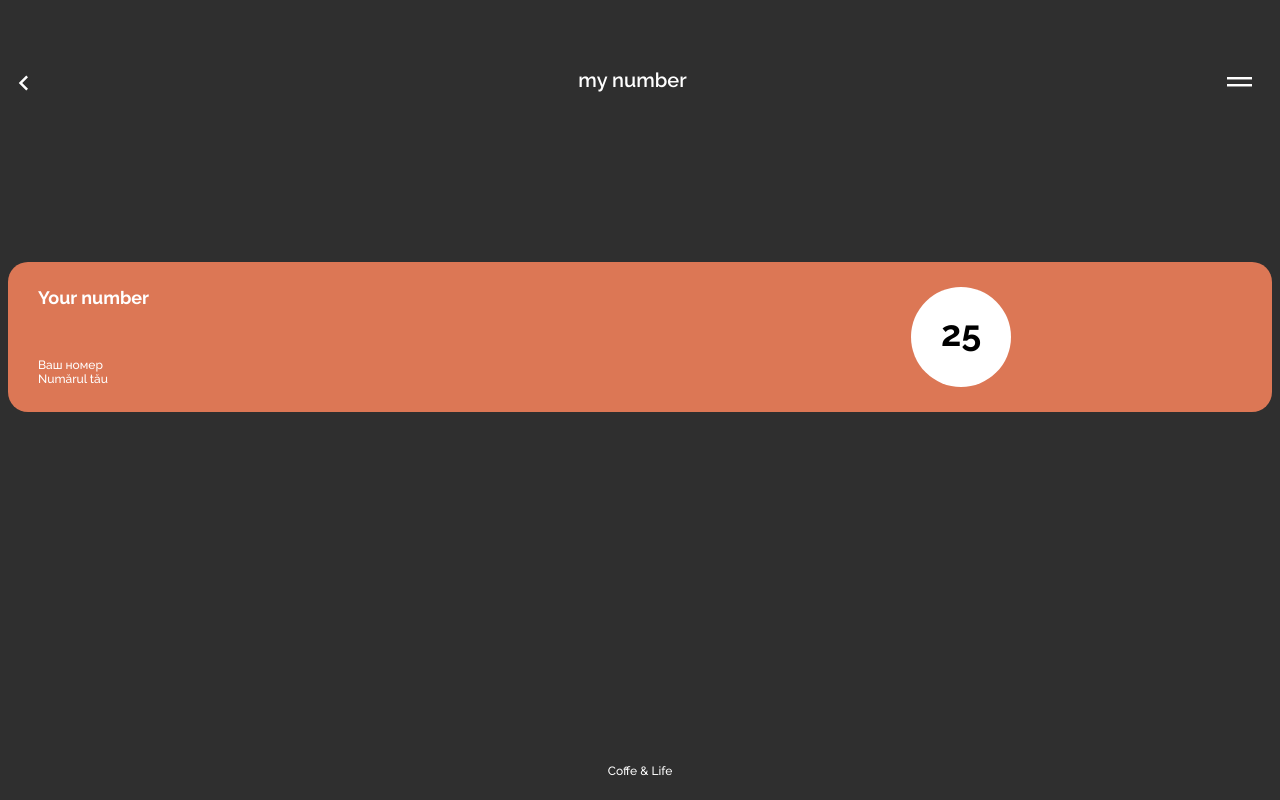
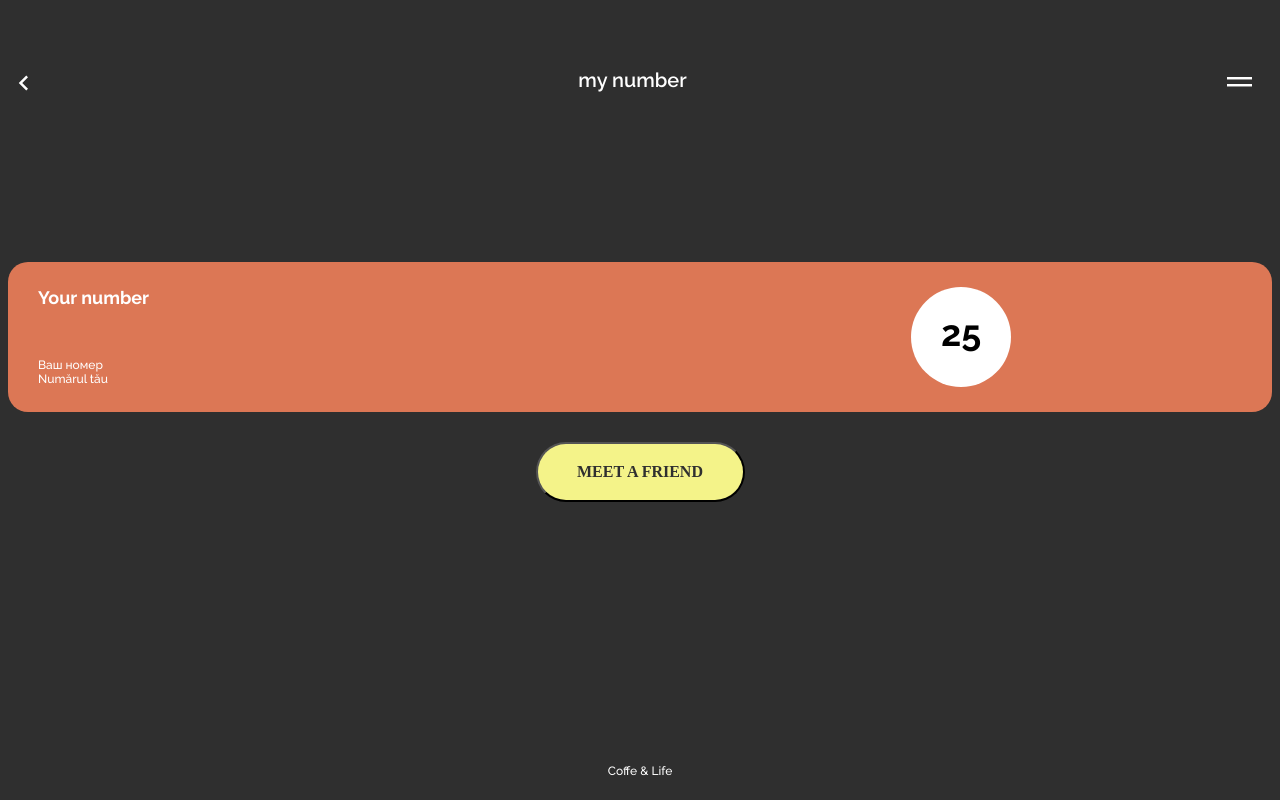
Before and after one commit to C0L2/coffe-life-ui, a React (Vite) app: page /my-number in a window 1280 px wide. Built offline with nearby package versions, Linux system fonts and the light colour scheme.

Commit message:
finished UI for my-number route

```diff
--- a/src/pages/MyNumber.tsx
+++ b/src/pages/MyNumber.tsx
@@ -45,6 +45,12 @@ const MyNumber = () => {
       </div>
 
       <NumberCard />
+
+      <div className="join-bnt-container" style={{ paddingTop: "20px" }}>
+        <button className="join-btn" style={{ height: "60px", width: "209px" }}>
+          MEET A FRIEND
+        </button>
+      </div>
       <p className="paragraf-bottom">Coffe & Life</p>
     </>
   );
```
